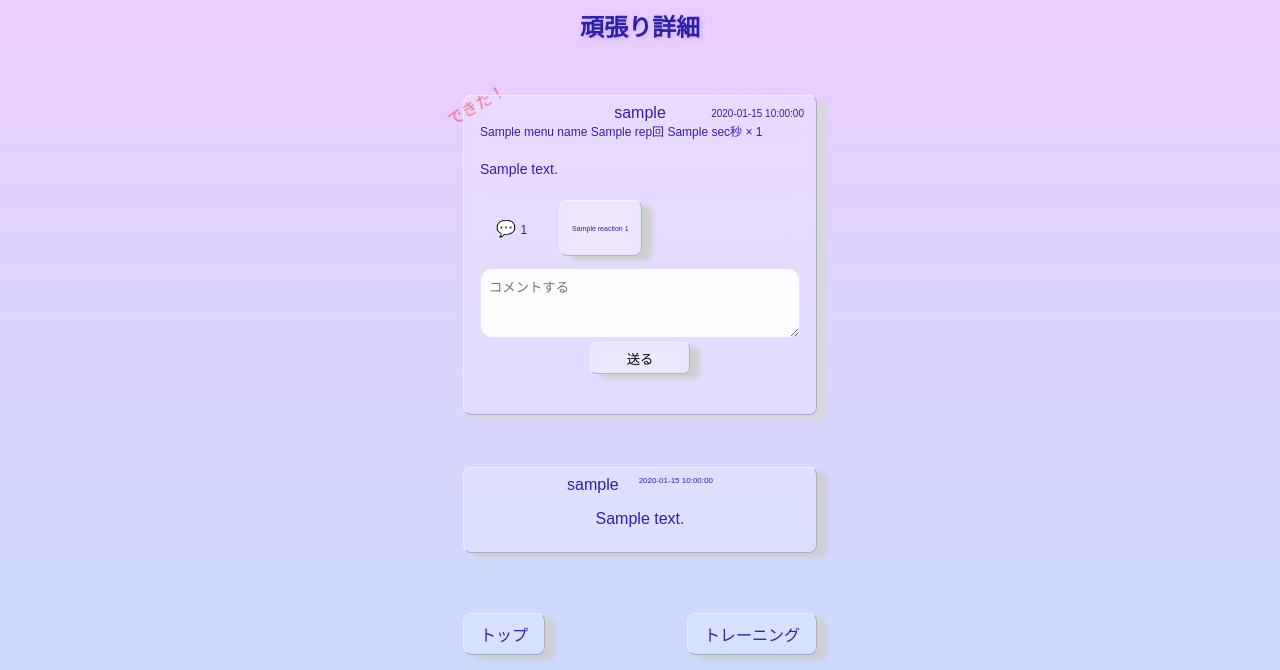
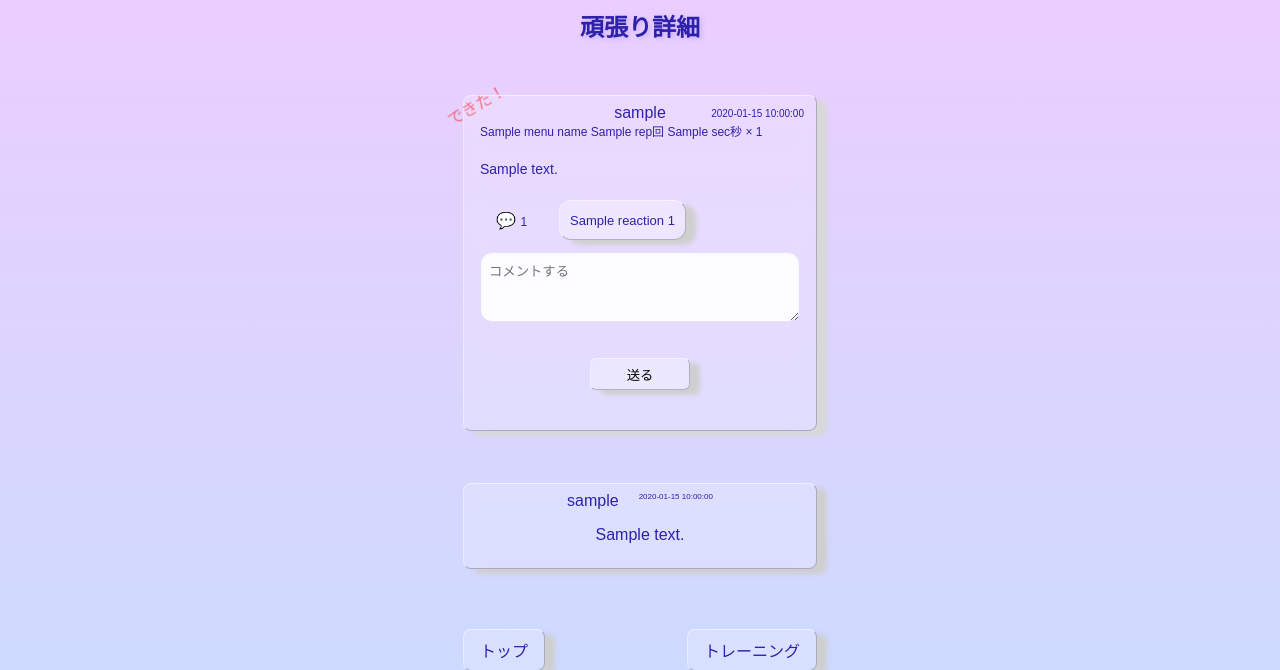
Before and after one commit to RT-Team-G/hackathon_TeamG, a Flask app: template SNSApp/templates/post/post_detail.html in a window 1280 px wide. Shown: the part 144-814 px from the top of the page. Run offline with Flask 2, Linux system fonts and the light colour scheme; the template is opened without the code that fills it: most values are stand-ins (such as "Sample title", 1, 10 or a date in 2020); some libraries are stand-ins or nearby versions.

Commit message:
投稿詳細のところのボタンの調整

```diff
--- a/SNSApp/static/css/base.css
+++ b/SNSApp/static/css/base.css
@@ -266,10 +266,10 @@ span.comment-time{
     display: flex;
     align-items: center;
     justify-content: center;
-    min-height: 56px;
+    min-height: 40px;
     white-space: nowrap;
-    padding:0 12px;
-    font-size: 7px;
+    padding:0 10px;
+    font-size: 13px;
 
     width: auto;
     margin-top: 8px;
@@ -281,7 +281,7 @@ span.comment-time{
     backdrop-filter: blur(10px);
     border-top:1px solid rgba(255,255,255,0.5);
     border-left:1px solid rgba(255,255,255,0.4);
-    border-radius: 8px;
+    border-radius: 12px;
 }
 
 /*フッターっぽいところにあるボタン用のところ*/
@@ -472,6 +472,6 @@ span.comment-time{
     backdrop-filter: blur(10px);
     border-top:1px solid rgba(255,255,255,0.5);
     border-left:1px solid rgba(255,255,255,0.4);
-    margin-bottom: 32px;
+    margin: 32px auto;
     cursor: pointer;
 }
--- a/SNSApp/templates/main/posts.html
+++ b/SNSApp/templates/main/posts.html
@@ -110,7 +110,7 @@
 
 <div class="footer-menu">
     <a href="" class="footer-btn">トップ</a>
-    <a href="./post" class="footer-btn">トレーニング</a>
+    <a href="{{ url_for('post_view') }}" class="footer-btn">トレーニング</a>
 </div>
 </div>
 
```
